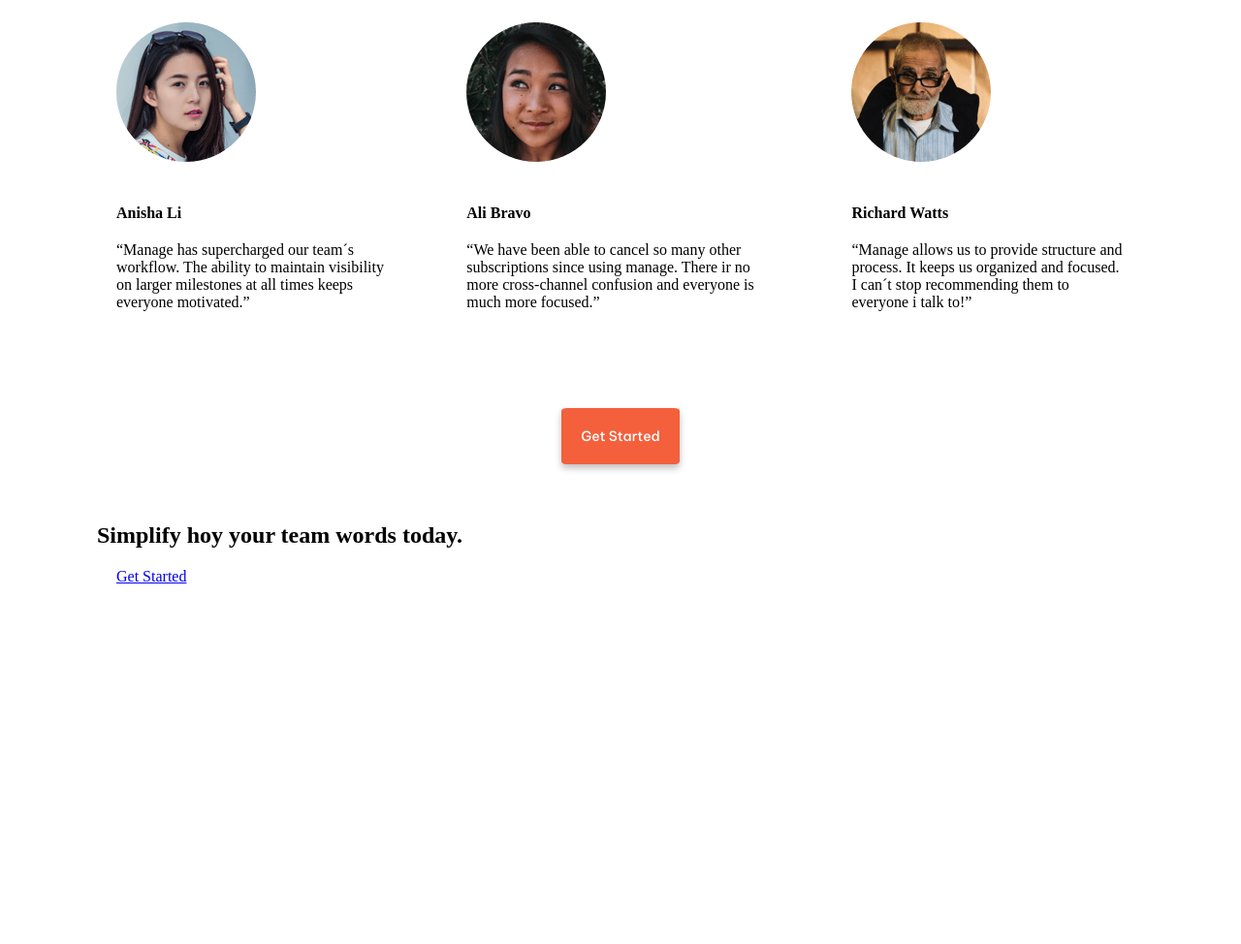
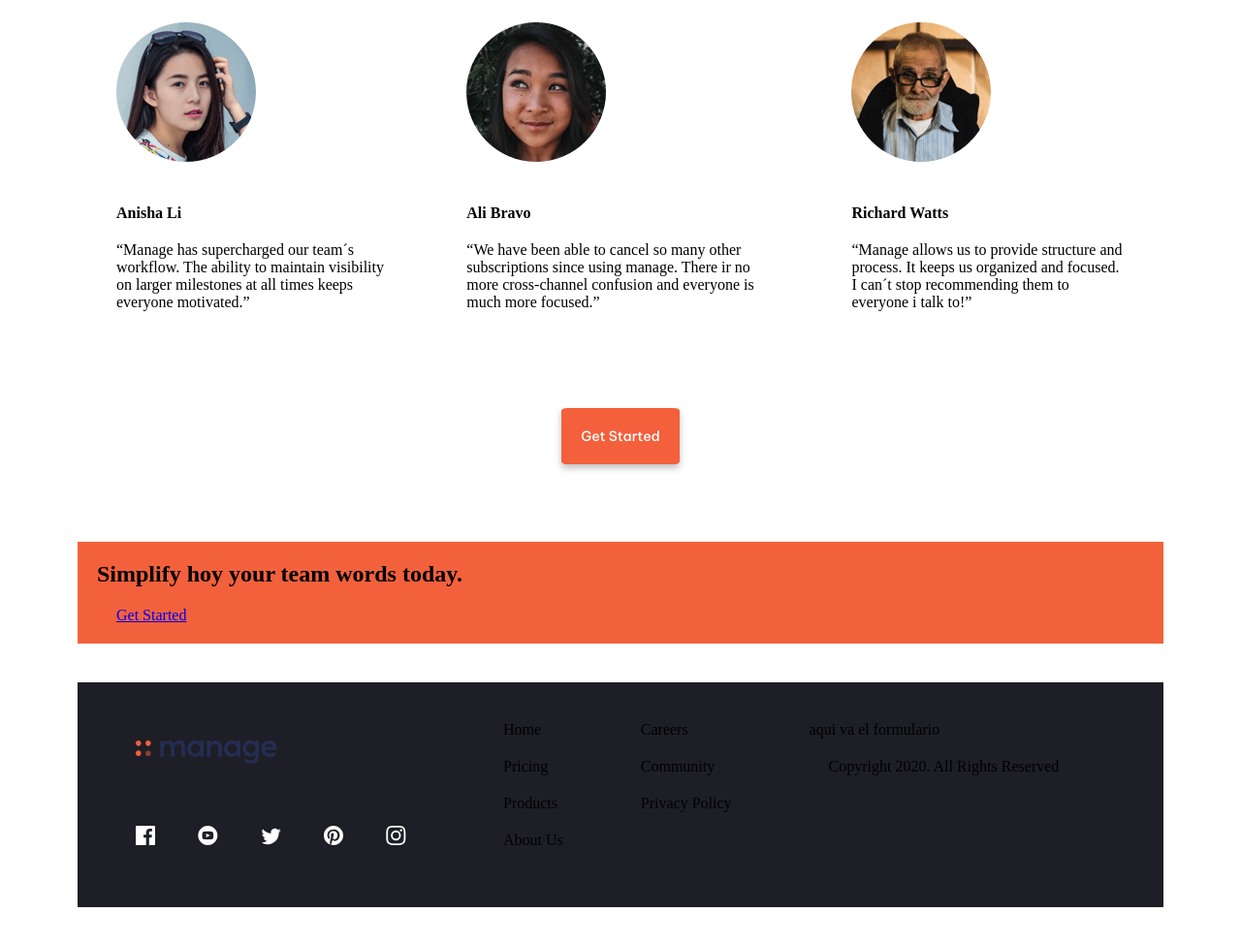
Before and after one commit to Alejapizasar/Parcial-Practico-Frontend_Pizarro-Maria, a plain HTML site: page Index.html in a window 1280 px wide. Shown: the part 1660-2634 px from the top of the page at 97% size. Before the commit the page ends 2304 px from the top, so only its background shows below. Drawn offline with Linux system fonts and the light colour scheme.

Commit message:
Avanzado en maquetado - Falta el button go del footer

```diff
--- a/Css/Style.css
+++ b/Css/Style.css
@@ -82,3 +82,16 @@ h1 {
     display: flex;
 }
 /* aqui empieza el footer que estara dividido en dos partes*/
+footer{
+    display: flex;
+    flex-direction: column;
+}
+/* seccion naranja*/
+#seccionNaranja {
+    background-color: #f3613c;
+}
+/*seccion oscura*/
+#seccionOscura {
+    background-color: #1E1E26;
+    display: flex;
+}
--- a/Index.html
+++ b/Index.html
@@ -89,13 +89,41 @@
 <!-- footer, este estara dividido por secciones -->
     <footer>
 <!-- footer seccion naranja-->
-        <section>
+        <section id="seccionNaranja">
             <h2>Simplify hoy your team words today.</h2>
             <p><a href="https://www.google.com/">Get Started</a></p>
         </section>
 <!-- footer seccion oscura -->
-        <section>
-
+        <section id="seccionOscura">
+            <article>
+                <div>
+                    <img src="Img/logo.svg" alt="logo">
+                </div>
+                <div>
+                    <img src="Img/icon-facebook.svg" alt="logoFacebook">
+                    <img src="Img/icon-youtube.svg" alt="logoYoutube">
+                    <img src="Img/icon-twitter.svg" alt="logoTwitter">
+                    <img src="img/icon-pinterest.svg" alt="logoPinterest">
+                    <img src="img/icon-instagram.svg" alt="logoInstagram">
+                </div>
+            </article>
+            <article>
+                <p>Home</p>
+                <p>Pricing</p>
+                <p>Products</p>
+                <p>About Us</p>
+            </article>
+            <article>
+                <p>Careers</p>
+                <p>Community</p>
+                <p>Privacy Policy</p>
+            </article>
+            <article>
+                <div> aqui va el formulario</div>
+                <div>
+                    <p>Copyright 2020. All Rights Reserved</p>
+                </div>
+            </article>
         </section>
     </footer>
 </body>
```
